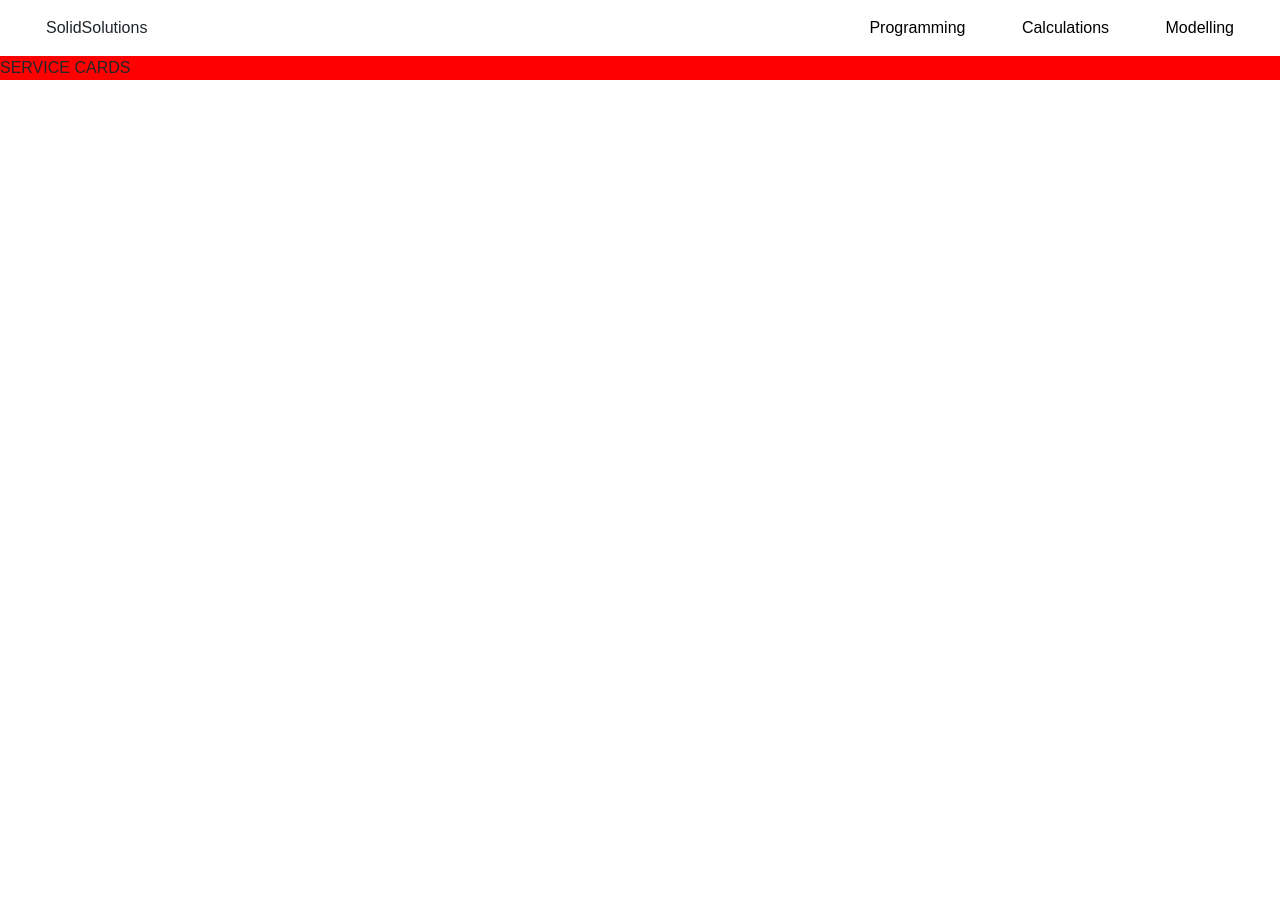
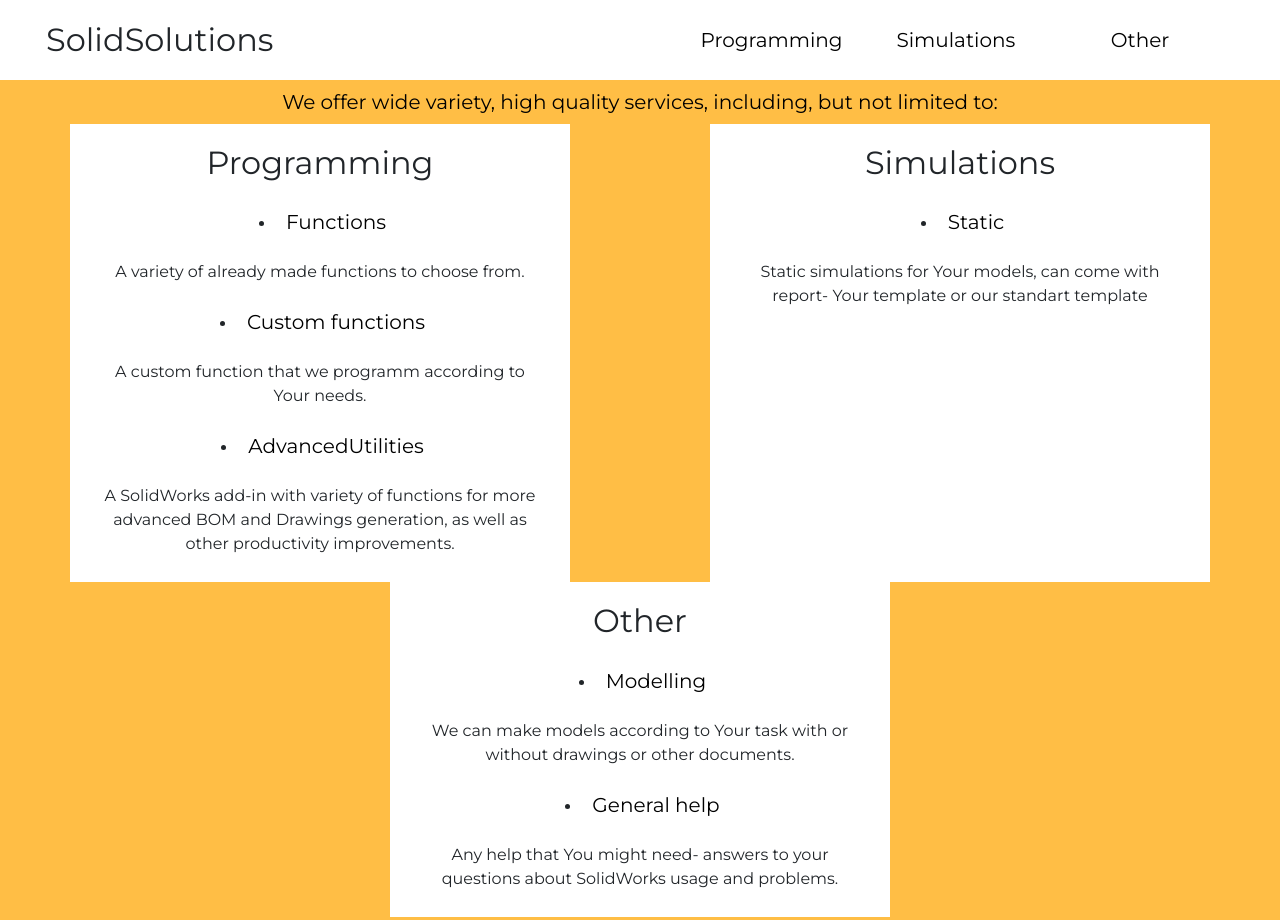
Before and after one commit to LaurynasGHub/SolidSolutions, a plain HTML site: page Index.html in a window 1280 px wide. Before the commit the page ends 800 px from the top, so only its background shows below. Drawn offline with nearby package versions, Linux system fonts and the light colour scheme.

Commit message:
Added description element to page

```diff
--- a/Index.html
+++ b/Index.html
@@ -11,7 +11,11 @@
     <link rel="stylesheet" href="./Styles/Styles.css" />
     <title>SolidSolutions</title>
 
-    <!-- Bootstrap part, initialize boostrap for html -->
+    <link
+      href="https://fonts.googleapis.com/css?family=Montserrat"
+      rel="stylesheet"
+    />
+    <!-- Bootstrap part, initialize bootstrap for html -->
     <link
       href="https://cdn.jsdelivr.net/npm/bootstrap@5.3.2/dist/css/bootstrap.min.css"
       rel="stylesheet"
@@ -33,32 +37,95 @@
     <nav>
       <div class="nameLogo">SolidSolutions</div>
       <div class="navSections">
+        <!--insert size on 600px to change menu to side-->
         <div class="dropdown">
           <button class="dropdownBtn">Programming</button>
           <div class="services">
-            <a href="#">Programmed functions</a>
+            <a href="#">Functions</a>
             <a href="#">Custom function</a>
-            <a href="#">Modelling</a>
+            <a href="#">AdvancedUtilities</a>
           </div>
         </div>
         <div class="dropdown">
-          <button class="dropdownBtn">Calculations</button>
+          <button class="dropdownBtn">Simulations</button>
           <div class="services">
-            <a href="#">Programmed functions</a>
-            <a href="#">Calculations</a>
-            <a href="#">Modelling</a>
+            <a href="#">Static</a>
+            <!-- <a href="#">Simulations</a> -->
           </div>
         </div>
         <div class="dropdown">
-          <button class="dropdownBtn">Modelling</button>
+          <button class="dropdownBtn">Other</button>
           <div class="services">
-            <a href="#">Programmed functions</a>
-            <a href="#">Calculations</a>
             <a href="#">Modelling</a>
+            <a href="#">General help</a>
           </div>
         </div>
       </div>
     </nav>
-    <div class="serviceCards">SERVICE CARDS</div>
+    <!-- service cards, description of services and what we are selling -->
+    <div class="serviceDescription">
+      <h1>
+        We offer wide variety, high quality services, including, but not limited
+        to:
+      </h1>
+      <div class="serviceCards">
+        <div class="serviceCard">
+          <h2>Programming</h2>
+          <ul>
+            <li><h1>Functions</h1></li>
+          </ul>
+          <p>A variety of already made functions to choose from.</p>
+          <ul>
+            <li><h1>Custom functions</h1></li>
+          </ul>
+          <p>A custom function that we programm according to Your needs.</p>
+          <ul>
+            <li><h1>AdvancedUtilities</h1></li>
+          </ul>
+          <p>
+            A SolidWorks add-in with variety of functions for more advanced BOM
+            and Drawings generation, as well as other productivity improvements.
+          </p>
+        </div>
+        <div class="serviceCard">
+          <h2>Simulations</h2>
+          <ul>
+            <li><h1>Static</h1></li>
+          </ul>
+          <p>
+            Static simulations for Your models, can come with report- Your
+            template or our standart template
+          </p>
+          <!-- <ul>
+            <li><h1>Custom functions</h1></li>
+          </ul>
+          <p>A custom function that we programm according to Your needs.</p>
+          <ul>
+            <li><h1>AdvancedUtilities</h1></li>
+          </ul>
+          <p>
+            A SolidWorks add-in with variety of functions for more advanced BOM
+            and Drawings generation, as well as other productivity improvements.
+          </p> -->
+        </div>
+        <div class="serviceCard">
+          <h2>Other</h2>
+          <ul>
+            <li><h1>Modelling</h1></li>
+          </ul>
+          <p>
+            We can make models according to Your task with or without drawings
+            or other documents.
+          </p>
+          <ul>
+            <li><h1>General help</h1></li>
+          </ul>
+          <p>
+            Any help that You might need- answers to your questions about
+            SolidWorks usage and problems.
+          </p>
+        </div>
+      </div>
+    </div>
   </body>
 </html>
--- a/Styles/Styles.scss
+++ b/Styles/Styles.scss
@@ -1,46 +1,57 @@
-@use "./generalStyles.scss" as *;
-
+* {
+  font-family: montserrat;
+}
 //navigation bar styles
 nav {
-  padding: 0 30px;
+  padding-left: 30px;
+  padding-right: 50px;
   display: flex;
   justify-content: space-between;
+  align-items: center;
   .nameLogo {
+    font-size: 32px;
     padding: 16px;
   }
 
   .navSections {
     .dropdown {
-      padding-left: 20px;
+      // padding-left: 20px;
       position: relative;
       display: inline-block;
+      flex-wrap: nowrap;
       .dropdownBtn {
         //dropdown button style
         background-color: white;
         color: black;
+        width: 180px;
         padding: 16px;
-        font-size: 16px;
+        font-size: 20px;
         border: none;
+        text-align: center;
       }
       .services {
+        font-size: 16px;
         display: none;
         position: absolute;
-        background-color: #f1f1f1;
-        min-width: 160px;
+        background-color: white;
         box-shadow: 0px 8px 16px 0px rgba(0, 0, 0, 0.2);
+        width: 180px;
+        border-radius: 2px;
         z-index: 1;
-
         a {
           &:hover {
-            background-color: #ddd;
+            // background-color: white;
+            background-color: rgb(239, 235, 235);
           }
         }
       }
       &:hover .services {
-        display: block;
+        display: flex;
+        flex-direction: column;
       }
       &:hover .dropdownBtn {
-        background-color: gray;
+        background-color: rgb(209, 206, 206);
+        border-radius: 3px;
       }
     }
   }
@@ -48,10 +59,53 @@ nav {
   // general nav bar styles
   a {
     text-decoration: none;
-    color: rgb(133, 128, 128);
+    // color: rgb(133, 128, 128);
+    color: black;
+    padding: 4px;
   }
 }
 
-.serviceCards {
-  background-color: red;
+// service cards styles
+.serviceDescription {
+  background-color: rgb(255, 190, 69);
+  padding-bottom: 40px;
+  position: relative;
+  display: flex;
+  justify-content: center;
+  flex-direction: column;
+  h1 {
+    font-size: 20px;
+    color: black;
+    margin: 0 auto;
+    padding: 10px;
+  }
+
+  .serviceCards {
+    display: flex;
+    justify-content: space-around;
+    flex-direction: row;
+    flex-wrap: wrap;
+    .serviceCard {
+      margin: 0 10px;
+      padding: 10px;
+      width: 500px;
+      background-color: white;
+      display: flex;
+      justify-content: start;
+      align-items: center;
+      flex-direction: column;
+      h1 {
+        text-align: center;
+      }
+
+      h2 {
+        padding: 10px;
+      }
+
+      p {
+        text-align: center;
+        width: 450px;
+      }
+    }
+  }
 }
--- a/Styles/generalStyles.scss
+++ /dev/null
@@ -1,3 +0,0 @@
-* {
-  font-family: sans-serif;
-}
```
Also changed, not shown: Styles/Styles.css, Styles/generalStyles.css (deleted), 2 other files.
